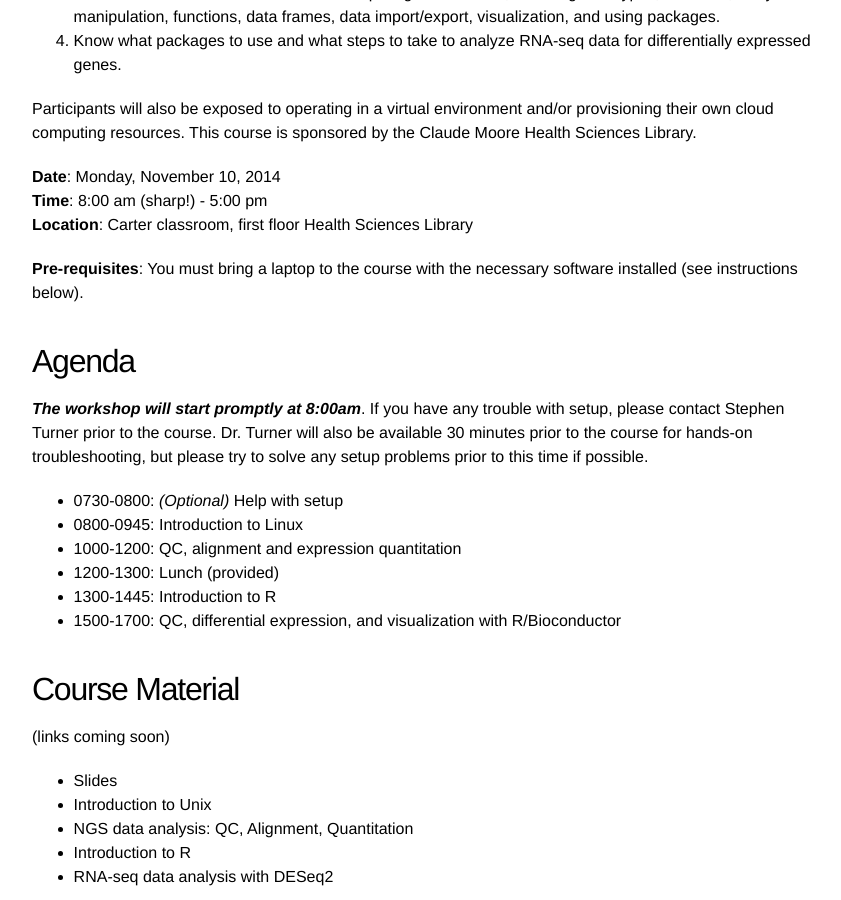
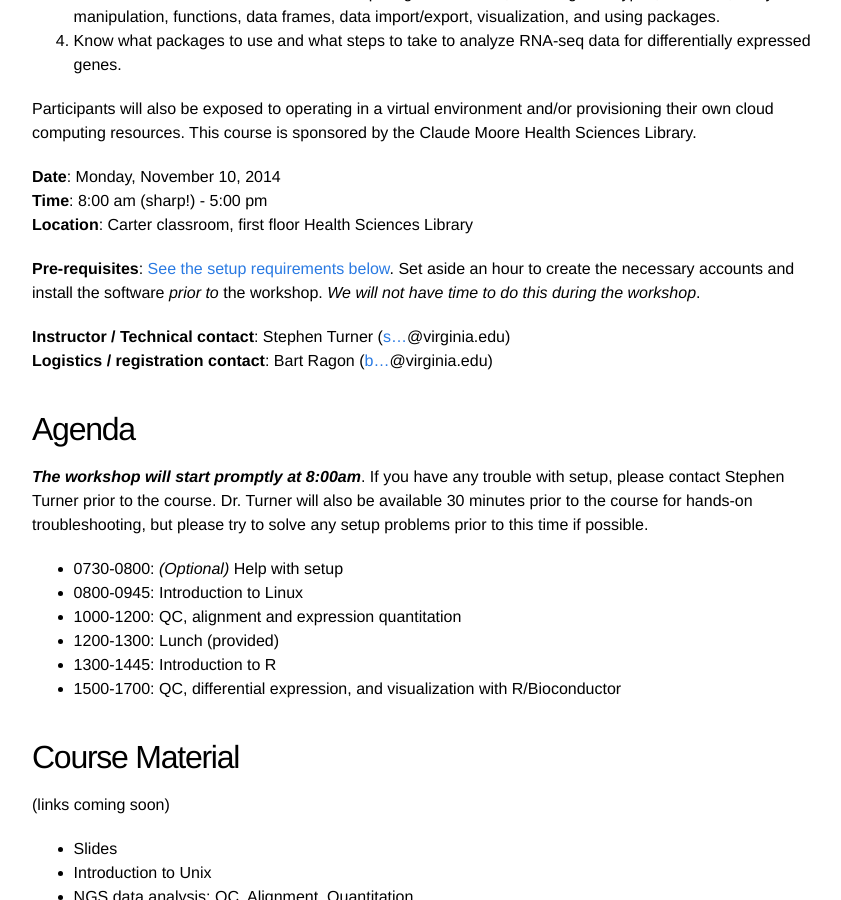
Before and after one commit to bioconnector/workshops2015, a Jekyll site: the page built from lessons/rnaseq-1day/index.md, in a window 1280 px wide and 900 px high, scrolled down 473 px. Shown: the whole window, without its empty margins (208-1049 px from the left). Built offline with Jekyll 4.4.1, drawn with Linux system fonts in a browser that asks for light colours; Markdown is read by kramdown in place of the engine named in the settings.

Commit message:
contact info on main page

```diff
--- a/lessons/rnaseq-1day/index.md
+++ b/lessons/rnaseq-1day/index.md
@@ -17,7 +17,10 @@ Participants will also be exposed to operating in a virtual environment and/or p
 **Time**: 8:00 am (sharp!) - 5:00 pm
 **Location**: Carter classroom, first floor Health Sciences Library
 
-**Pre-requisites**: You must bring a laptop to the course with the necessary software installed (see instructions below).
+**Pre-requisites**: [See the setup requirements below](#setup). Set aside an hour to create the necessary accounts and install the software *prior to* the workshop. *We will not have time to do this during the workshop*.
+
+**Instructor / Technical contact**: Stephen Turner  (<a href="http://www.google.com/recaptcha/mailhide/d?k=01uXi4zl-bIdygzSeXF4649A==&amp;c=_81hv-sTQvJ9rjELjZNDJeAXTvLvkpfD9KEuItpEHTE=" onclick="window.open('http://www.google.com/recaptcha/mailhide/d?k\07501uXi4zl-bIdygzSeXF4649A\75\75\46c\75_81hv-sTQvJ9rjELjZNDJeAXTvLvkpfD9KEuItpEHTE\075', '', 'toolbar=0,scrollbars=0,location=0,statusbar=0,menubar=0,resizable=0,width=500,height=300'); return false;" title="Reveal this e-mail address">s...</a>@virginia.edu)
+**Logistics / registration contact**: Bart Ragon (<a href="http://www.google.com/recaptcha/mailhide/d?k=01uXi4zl-bIdygzSeXF4649A==&amp;c=Vsnuy3VwvY13wVeE0K2DFU5Cf-2n-YnO3260iwqa1RA=" onclick="window.open('http://www.google.com/recaptcha/mailhide/d?k\07501uXi4zl-bIdygzSeXF4649A\75\75\46c\75Vsnuy3VwvY13wVeE0K2DFU5Cf-2n-YnO3260iwqa1RA\075', '', 'toolbar=0,scrollbars=0,location=0,statusbar=0,menubar=0,resizable=0,width=500,height=300'); return false;" title="Reveal this e-mail address">b...</a>@virginia.edu)
 
 ## Agenda
 
@@ -62,7 +65,9 @@ Registration is $20 (includes lunch). Click the link below and scroll down to fi
 <iframe src="//www.eventbrite.com/tickets-external?eid={{page.eventbrite}}&ref=etckt" frameborder="0" width="100%" height="253px" scrolling="auto"></iframe>
 {% endif %}
 
+<a name="setup"></a>
 ## Setup
+
 
 Please bring a laptop with the software below installed (everything is free). You'll also need to create an Amazon Web Services account. I can't understate how important it is to do this *prior to the course* - we will not have time during the workshop to troubleshoot installation issues. Please email me (<a href="http://www.google.com/recaptcha/mailhide/d?k=01uXi4zl-bIdygzSeXF4649A==&amp;c=_81hv-sTQvJ9rjELjZNDJeAXTvLvkpfD9KEuItpEHTE=" onclick="window.open('http://www.google.com/recaptcha/mailhide/d?k\07501uXi4zl-bIdygzSeXF4649A\75\75\46c\75_81hv-sTQvJ9rjELjZNDJeAXTvLvkpfD9KEuItpEHTE\075', '', 'toolbar=0,scrollbars=0,location=0,statusbar=0,menubar=0,resizable=0,width=500,height=300'); return false;" title="Reveal this e-mail address">sd...</a>@virginia.edu) if you have any trouble.
 
```
